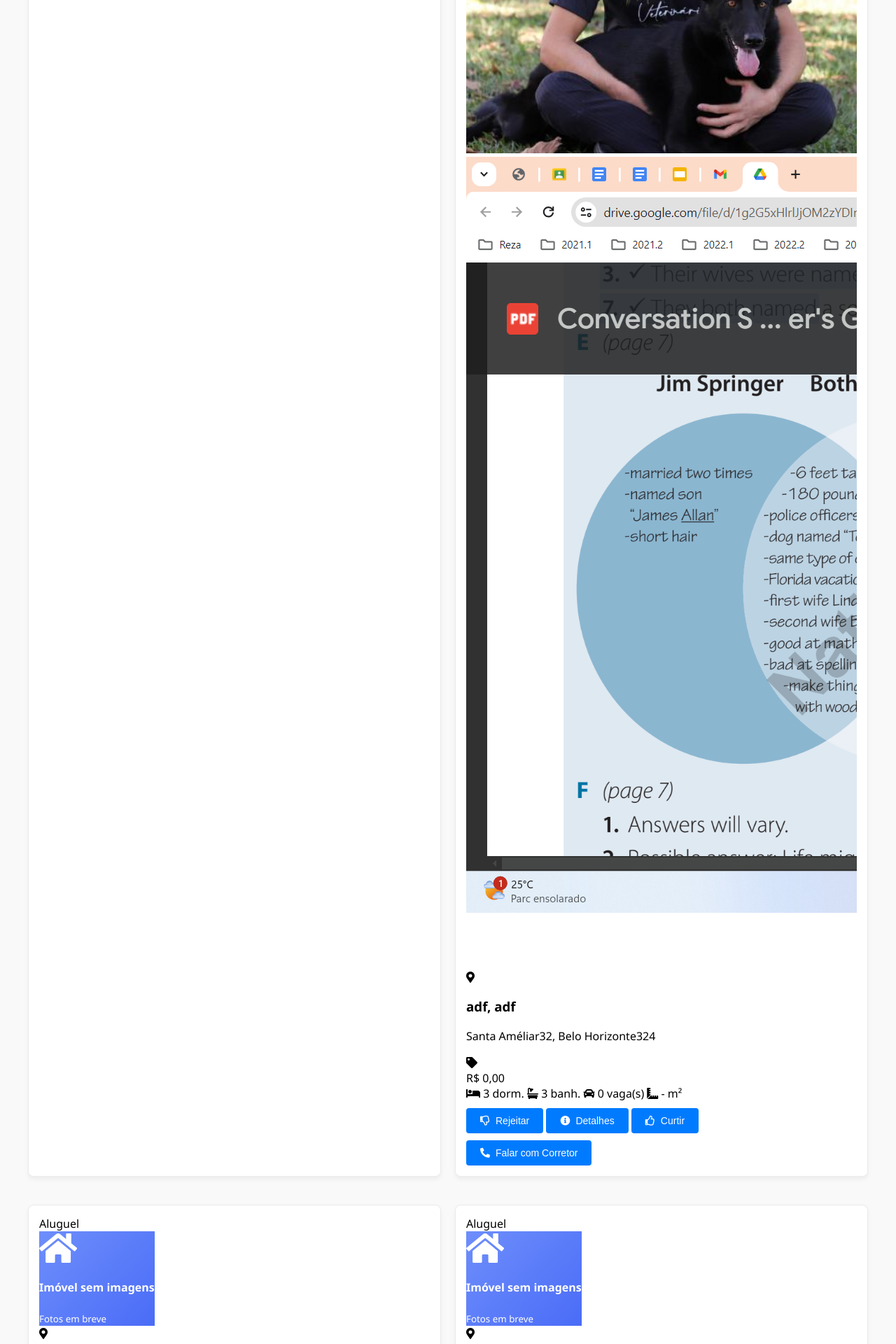
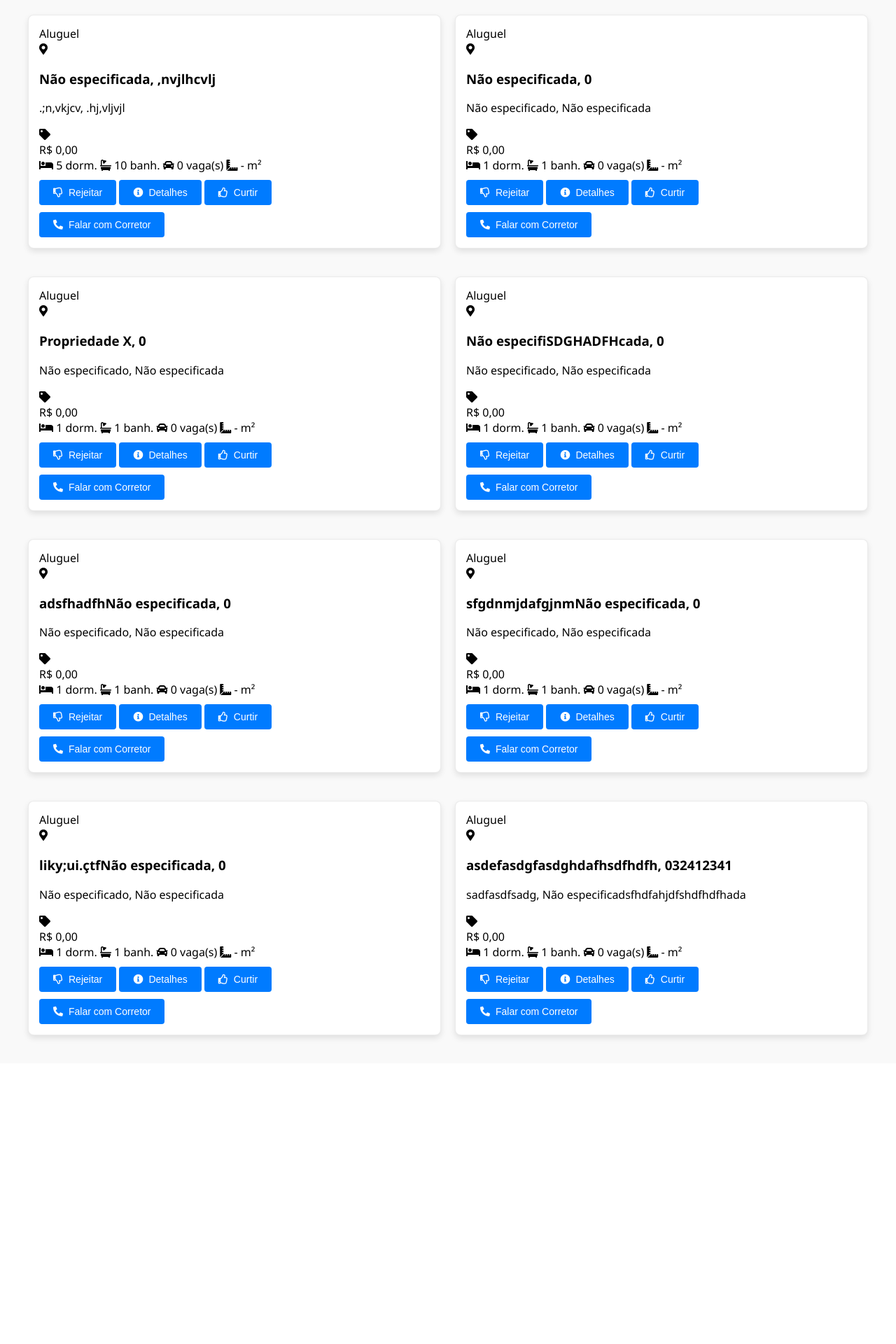
Before and after one commit to lucasmarcelin0/Juliana, a Django app: page / in a window 1280 px wide; the page is wider, and only the part inside the window is pictured. Shown: the part 2040-3960 px from the top of that part at 70% size. After the commit the page ends 3526 px from the top of that part, so only its background shows below. Run offline with Django 5.2, Linux system fonts and the light colour scheme; a user stored in the database is signed in; data comes from the database, SQL or seed files in the repository; both versions use the stored data as it was after the commit.

Commit message:
Mon, Apr 14, 2025, 8:32 PM -03:00

```diff
--- a/sales/templates/sales/partials/property_card.html
+++ b/sales/templates/sales/partials/property_card.html
@@ -16,45 +16,25 @@
     {% endif %}
   </div>
 
-  <!-- Image Carousel -->
-  <div class="property-media position-relative">
-    {% if property.images.all %}
-      <div class="property-carousel ratio ratio-16x9" id="carousel-{{ property.id }}">
-        {% for image in property.images.all %}
-          <div class="carousel-item {% if forloop.first %}active{% endif %}">
-            <img src="{{ image.image.url }}"
-                 class="d-block w-100 h-100 object-fit-cover property-thumbnail"
-                 alt="Imagem do imóvel {{ forloop.counter }}"
-                 data-images='[{% for img in property.images.all %}"{{ img.image.url }}"{% if not forloop.last %},{% endif %}{% endfor %}]'>
+  <!-- Main Image (Only shown if images exist) -->
+  {% if property.images.first %}
+    <div class="property-media position-relative">
+      <div class="ratio ratio-16x9">
+        <img src="{{ property.images.first.image.url }}"
+             class="img-fluid w-100 h-100 object-fit-cover property-thumbnail"
+             data-images='[{% for img in property.images.all %}"{{ img.image.url }}"{% if not forloop.last %},{% endif %}{% endfor %}]'
+             alt="{{ property.street }}, {{ property.neighborhood }}"
+             style="cursor: pointer;">
+        {% if property.images.count > 1 %}
+          <div class="position-absolute bottom-0 end-0 mb-2 me-2">
+            <span class="badge bg-dark bg-opacity-75 text-white px-3 py-2 rounded-pill">
+              <i class="fas fa-images me-1"></i> {{ property.images.count }}
+            </span>
           </div>
-        {% endfor %}
-        <button class="carousel-control-prev" type="button" data-bs-target="#carousel-{{ property.id }}" data-bs-slide="prev">
-          <span class="carousel-control-prev-icon" aria-hidden="true"></span>
-          <span class="visually-hidden">Previous</span>
-        </button>
-        <button class="carousel-control-next" type="button" data-bs-target="#carousel-{{ property.id }}" data-bs-slide="next">
-          <span class="carousel-control-next-icon" aria-hidden="true"></span>
-          <span class="visually-hidden">Next</span>
-        </button>
-        <div class="carousel-indicators">
-          {% for image in property.images.all %}
-            <button type="button" data-bs-target="#carousel-{{ property.id }}"
-                    data-bs-slide-to="{{ forloop.counter0 }}"
-                    {% if forloop.first %}class="active" aria-current="true"{% endif %}
-                    aria-label="Slide {{ forloop.counter }}"></button>
-          {% endfor %}
-        </div>
+        {% endif %}
       </div>
-    {% else %}
-      <div class="no-image-placeholder ratio ratio-16x9 d-flex align-items-center justify-content-center bg-gradient">
-        <div class="text-center text-white">
-          <i class="fas fa-home fa-3x mb-3"></i>
-          <h4 class="mb-0">Imóvel sem imagens</h4>
-          <small>Fotos em breve</small>
-        </div>
-      </div>
-    {% endif %}
-  </div>
+    </div>
+  {% endif %}
 
   <!-- Property Details -->
   <div class="property-details p-3">
@@ -118,6 +98,7 @@
   <!-- Additional Details (Hidden) -->
   <div id="additional-info-{{ property.id }}" class="property-more-details p-3 border-top" style="display: none;">
     <div class="row g-3">
+      <!-- Features Column -->
       <div class="col-md-6">
         <h5 class="text-dark mb-3"><i class="fas fa-home me-2"></i> Características</h5>
         <ul class="list-unstyled">
@@ -129,6 +110,7 @@
         </ul>
       </div>
 
+      <!-- Financial Column -->
       <div class="col-md-6">
         <h5 class="text-dark mb-3"><i class="fas fa-file-invoice-dollar me-2"></i> Valores</h5>
         <ul class="list-unstyled">
@@ -139,6 +121,7 @@
         </ul>
       </div>
 
+      <!-- Features -->
       {% if property.features %}
       <div class="col-12">
         <h5 class="text-dark mb-3"><i class="fas fa-star me-2"></i> Diferenciais</h5>
@@ -152,6 +135,7 @@
       </div>
       {% endif %}
 
+      <!-- Video Tour -->
       {% if property.video_url %}
       <div class="col-12">
         <h5 class="text-dark mb-3"><i class="fas fa-video me-2"></i> Tour Virtual</h5>
@@ -175,36 +159,21 @@
   box-shadow: 0 10px 20px rgba(0,0,0,0.1);
 }
 
-.property-carousel {
+.property-media {
   position: relative;
   overflow: hidden;
 }
 
-.property-carousel img {
+.property-media img {
   transition: transform 0.5s ease;
 }
 
-.property-card:hover .property-carousel img {
+.property-card:hover .property-media img {
   transform: scale(1.03);
-}
-
-.no-image-placeholder {
-  background: linear-gradient(135deg, #6e8efb 0%, #4a6cf7 100%);
-  color: white;
 }
 
 .property-more-details {
   background-color: #f9fafb;
-  animation: fadeIn 0.3s ease;
-}
-
-@keyframes fadeIn {
-  from { opacity: 0; }
-  to { opacity: 1; }
-}
-
-.elevation-3 {
-  box-shadow: 0 4px 6px rgba(0,0,0,0.05);
 }
 
 .object-fit-cover {
@@ -213,39 +182,6 @@
 
 .badge {
   font-weight: 500;
-}
-
-.carousel-control-prev,
-.carousel-control-next {
-  background-color: rgba(0,0,0,0.2);
-  width: 40px;
-  height: 40px;
-  border-radius: 50%;
-  top: 50%;
-  transform: translateY(-50%);
-  opacity: 0;
-  transition: opacity 0.3s ease;
-}
-
-.property-card:hover .carousel-control-prev,
-.property-card:hover .carousel-control-next {
-  opacity: 1;
-}
-
-.carousel-indicators {
-  bottom: 10px;
-}
-
-.carousel-indicators button {
-  width: 8px;
-  height: 8px;
-  border-radius: 50%;
-  border: none;
-  background-color: rgba(255,255,255,0.5);
-}
-
-.carousel-indicators button.active {
-  background-color: white;
 }
 
 .contact-agent-btn {
@@ -260,25 +196,23 @@
 
 <script>
 document.addEventListener('DOMContentLoaded', function() {
-  // Initialize Bootstrap carousels
-  document.querySelectorAll('.property-carousel').forEach(carousel => {
-    new bootstrap.Carousel(carousel, {
-      interval: false,
-      wrap: true
-    });
-  });
-
-  // Details toggle functionality
+  // Details toggle functionality - Fixed version
   document.querySelectorAll('.details-btn').forEach(btn => {
     btn.addEventListener('click', function() {
       const propertyId = this.getAttribute('data-id');
       const detailsSection = document.getElementById(`additional-info-${propertyId}`);
+      const icon = this.querySelector('i');
 
+      // Toggle display
       if (detailsSection.style.display === 'none' || !detailsSection.style.display) {
         detailsSection.style.display = 'block';
+        icon.classList.remove('fa-info-circle');
+        icon.classList.add('fa-times');
         this.innerHTML = '<i class="fas fa-times me-1"></i> Fechar';
       } else {
         detailsSection.style.display = 'none';
+        icon.classList.remove('fa-times');
+        icon.classList.add('fa-info-circle');
         this.innerHTML = '<i class="fas fa-info-circle me-1"></i> Detalhes';
       }
     });
@@ -290,21 +224,23 @@ document.addEventListener('DOMContentLoaded', function() {
       const propertyId = this.getAttribute('data-property-id');
       // Replace with your actual contact logic
       alert(`Contato solicitado para o imóvel ID: ${propertyId}\nUm corretor entrará em contato em breve.`);
-
-      // Example: Open contact modal
-      // const contactModal = new bootstrap.Modal(document.getElementById('contactModal'));
-      // contactModal.show();
     });
   });
 
-  // Reinitialize image carousel click handlers
+  // Image click handler for carousel
   document.body.addEventListener('click', function(e) {
     const thumb = e.target.closest('.property-thumbnail');
     if (thumb) {
       const images = JSON.parse(thumb.getAttribute('data-images'));
-      // Your existing carousel open code here
-      console.log('Opening carousel for images:', images);
+      openImageCarousel(images);
     }
   });
 });
+
+function openImageCarousel(images) {
+  // Your existing carousel implementation
+  console.log('Opening carousel with images:', images);
+  // This should show your fullscreen carousel with all images
+  // Make sure this function is properly defined in your main JS file
+}
 </script>
```
Also changed, not shown: db.sqlite3.
